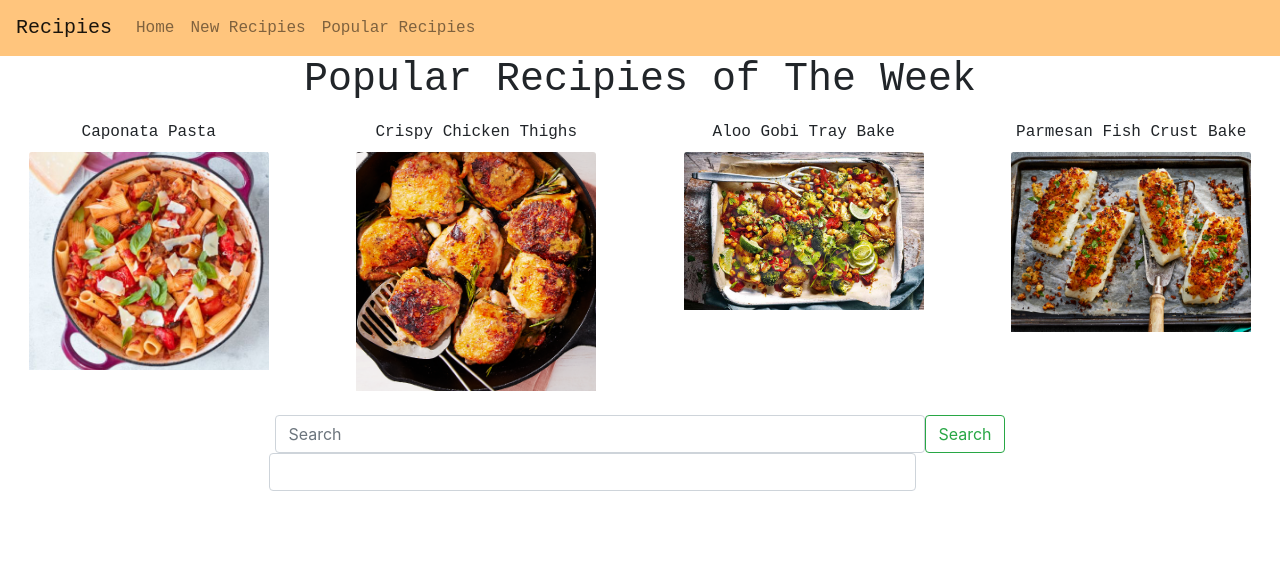
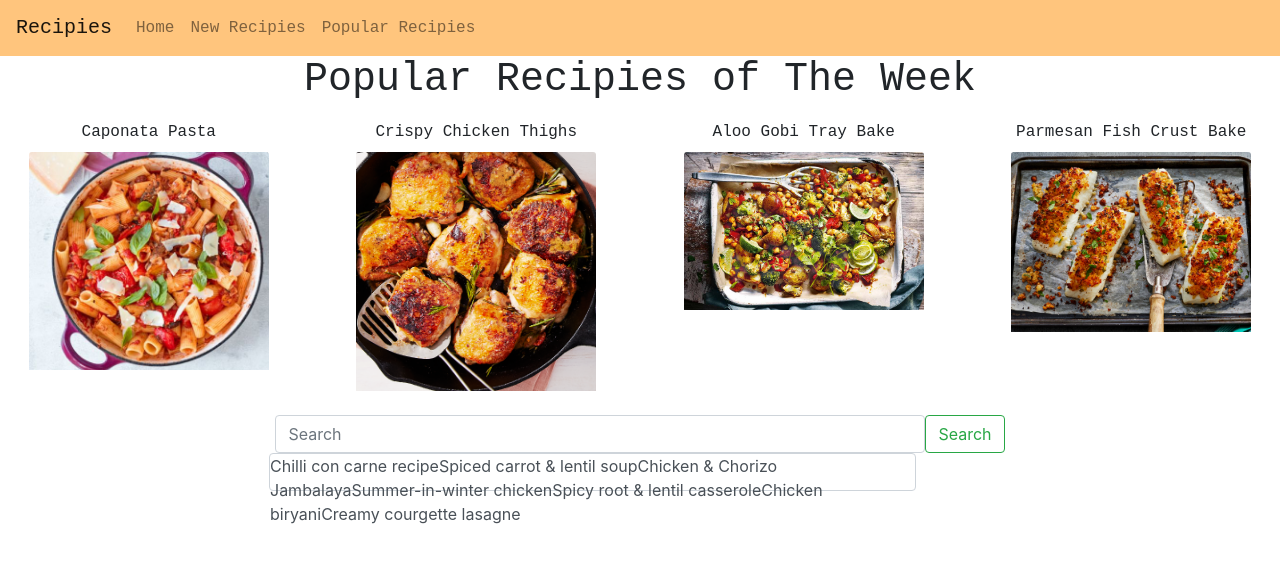
Before and after one commit to TiffanyJan/Recipies, a React (Create React App) app: page / in a window 1280 px wide. Shown: the top 562 px of the page. Built offline with nearby package versions, Linux system fonts and the light colour scheme.

Commit message:
insert list of recipies

```diff
--- a/src/App.css
+++ b/src/App.css
@@ -22,7 +22,7 @@
   text-align: center;
 }
 
-.row .mt-2{
+.row .mt-2 {
   font-family: "Courier New";
 }
 
@@ -34,7 +34,7 @@
 
 .box {
   background-color: rgb(255, 255, 255);
-  border-radius: .25rem;
+  border-radius: 0.25rem;
   border: 1px solid #ced4da;
   margin: 20px;
   height: calc(1.5em + 0.75rem + 2px);
@@ -43,8 +43,7 @@
   margin-top: 0.01rem !important;
 }
 
-
 .justify-content-lg-center {
-    justify-content: center;
-    padding-right: 95px;
+  justify-content: center;
+  padding-right: 95px;
 }
--- a/src/App.js
+++ b/src/App.js
@@ -1,19 +1,17 @@
 import React, { useState, useRef } from "react";
 import RecipieList from "./RecipieList";
 import "bootstrap/dist/css/bootstrap.min.css";
-import { Navbar, Nav, Form, FormControl, Button,Row } from "react-bootstrap";
+import { Navbar, Nav, Form, FormControl, Button, Row } from "react-bootstrap";
 import "./App.css";
 import pastaImg from "./caponata-pasta_1.jpg";
 import chickenImg from "./chicken-thighs.png";
 import vegImg from "./veg-bake.jpg";
 import fishImg from "./fish.jpeg";
 
-
 function App() {
   const [todos, setTodos] = useState([]);
-  const todoNameRef = useRef();
 
-  const [poplularRecipies, setPopularRecipies] = useState([
+  const [popularRecipies, setPopularRecipies] = useState([
     {
       name: "Caponata Pasta",
       image: pastaImg,
@@ -37,6 +35,16 @@ function App() {
     },
   ]);
 
+  const [suggestions, setSuggestions] = useState([
+    "Chilli con carne recipe",
+    "Spiced carrot & lentil soup",
+    "Chicken & Chorizo Jambalaya",
+    "Summer-in-winter chicken",
+    "Spicy root & lentil casserole",
+    "Chicken biryani",
+    "Creamy courgette lasagne",
+  ]);
+
   return (
     <>
       <Navbar className="color-nav" variant="light">
@@ -52,7 +60,7 @@ function App() {
         <h1>Popular Recipies of The Week</h1>
       </div>
       <div className="row mt-2">
-        {poplularRecipies.map((recipies) => (
+        {popularRecipies.map((recipies) => (
           <div key={recipies.name} style={{ margin: "0 auto" }}>
             <div className="row mt-2">{recipies.name}</div>
 
@@ -85,10 +93,8 @@ function App() {
         </div>
       </div>
       <div className="container">
-      <Row className="justify-content-lg-center">
-
-        <div className = "box"></div>
-
+        <Row className="justify-content-lg-center">
+          <div className="box">{suggestions}</div>
         </Row>
       </div>
     </>
```
